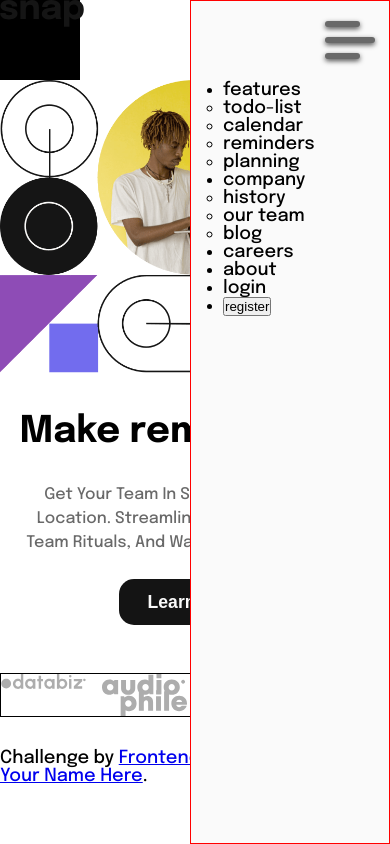
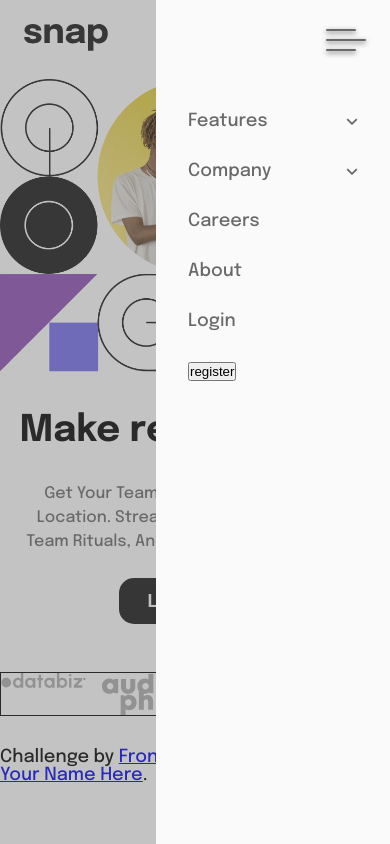
Before and after one commit to john-alvin/frontEnd-challenge-03, a plain HTML site: page index.html in a window 390 px wide. Both pictures are taken after a click on the element 350 px from the left and 40 px from the top of the page. Drawn offline with Linux system fonts and the light colour scheme.

Commit message:
add features for main header nav
under main component add open class and psuedo element
under header component finalize burger button and nav
under nav component add dropdown menu for features and company

```diff
--- a/dist/css/main.css
+++ b/dist/css/main.css
@@ -7,75 +7,175 @@
 header {
   display: flex;
   justify-content: space-between;
+  padding: 1.5rem;
 }
 
 .snap {
-  background-color: black;
-  width: 80px;
-  height: 80px;
+  height: 100%;
+  cursor: pointer;
+  transition: all 0.3s ease-in-out;
+}
+.snap:hover {
+  filter: drop-shadow(2px 5px 7px hsl(0deg, 0%, 41%));
 }
 
 .menu-btn {
-  position: relative;
   display: flex;
   justify-content: center;
   align-items: center;
-  width: 80px;
-  height: 80px;
   cursor: pointer;
-  transition: all 0.5s ease-in-out;
-  border: 1px solid green;
+  transition: all 0.3s ease-in-out;
+  z-index: 2;
 }
 .menu-btn__burger {
-  z-index: 1;
-  width: 50px;
-  height: 6px;
+  width: 40px;
+  height: 2px;
   background-color: hsl(0deg, 0%, 41%);
   border-radius: 5px;
-  box-shadow: 0 2px 5px #4f4f4f;
-  transition: all 0.5s ease-in-out;
+  box-shadow: 0 2px 5px #5c5c5c;
+  transition: all 0.3s ease-in-out;
 }
 .menu-btn__burger::before {
   content: "";
   position: absolute;
-  width: 50px;
-  height: 6px;
+  width: 40px;
+  height: 2px;
   background-color: hsl(0deg, 0%, 41%);
   border-radius: 5px;
-  box-shadow: 0 2px 5px #4f4f4f;
-  transition: all 0.5s ease-in-out;
-  transform: translateY(-16px);
+  box-shadow: 0 2px 5px #5c5c5c;
+  transition: all 0.3s ease-in-out;
+  transform: translateY(-10px);
 }
 .menu-btn__burger::after {
   content: "";
   position: absolute;
-  width: 50px;
-  height: 6px;
+  width: 40px;
+  height: 2px;
   background-color: hsl(0deg, 0%, 41%);
   border-radius: 5px;
-  box-shadow: 0 2px 5px #4f4f4f;
-  transition: all 0.5s ease-in-out;
-  transform: translateY(16px);
+  box-shadow: 0 2px 5px #5c5c5c;
+  transition: all 0.3s ease-in-out;
+  transform: translateY(10px);
 }
 .menu-btn__burger.open::before {
-  width: 35px;
+  width: 30px;
 }
 .menu-btn__burger.open::after {
-  width: 35px;
+  width: 30px;
 }
 
 .nav {
-  border: 1px solid red;
   min-height: 100vh;
   position: absolute;
   right: -100%;
   background-color: hsl(0deg, 0%, 98%);
-  width: 200px;
-  padding: 5rem 2rem;
-  transition: all 0.5s ease-in-out;
+  min-width: 60%;
+  padding: 7rem 2rem;
+  top: 0;
+  transition: all 0.3s ease-in-out;
 }
 .nav.open {
   right: 0;
+  z-index: 1;
+}
+
+.menu-nav__features {
+  cursor: pointer;
+}
+.menu-nav__features .select {
+  display: flex;
+  justify-content: space-between;
+  align-items: center;
+  margin-bottom: 2rem;
+}
+.menu-nav__features .select__caret {
+  height: 12px;
+  width: 12px;
+  background-image: url(/images/icon-arrow-down.svg);
+  background-position: center;
+  background-repeat: no-repeat;
+  background-size: contain;
+  transition: all 0.3s ease-in-out;
+}
+.menu-nav__features .select__caret.open {
+  transform: rotate(180deg);
+}
+.menu-nav__features .features {
+  margin-left: 3rem;
+}
+.menu-nav__features .features__menu {
+  position: relative;
+}
+.menu-nav__features .features__menu .todo-list::before {
+  content: "";
+  background-image: url(/images/icon-todo.svg);
+  height: 18px;
+  width: 18px;
+  background-repeat: no-repeat;
+  background-size: contain;
+  position: absolute;
+  left: -1.5rem;
+  top: -0.1rem;
+}
+.menu-nav__features .features__menu .calendar::before {
+  content: "";
+  background-image: url(/images/icon-calendar.svg);
+  height: 18px;
+  width: 18px;
+  background-repeat: no-repeat;
+  background-size: contain;
+  position: absolute;
+  left: -1.5rem;
+  top: -0.1rem;
+}
+.menu-nav__features .features__menu .reminders::before {
+  content: "";
+  background-image: url(/images/icon-reminders.svg);
+  height: 18px;
+  width: 18px;
+  background-repeat: no-repeat;
+  background-size: contain;
+  position: absolute;
+  left: -1.5rem;
+  top: -0.1rem;
+}
+.menu-nav__features .features__menu .planning::before {
+  content: "";
+  background-image: url(/images/icon-planning.svg);
+  height: 18px;
+  width: 18px;
+  background-repeat: no-repeat;
+  background-size: contain;
+  position: absolute;
+  left: -1.5rem;
+  top: -0.1rem;
+}
+.menu-nav__features .features.open {
+  display: none;
+}
+.menu-nav__company {
+  cursor: pointer;
+}
+.menu-nav__company .select {
+  display: flex;
+  justify-content: space-between;
+  align-items: center;
+  margin-bottom: 2rem;
+}
+.menu-nav__company .select__caret {
+  height: 12px;
+  width: 12px;
+  background-image: url(/images/icon-arrow-down.svg);
+  background-position: center;
+  background-repeat: no-repeat;
+  background-size: contain;
+  transition: all 0.3s ease-in-out;
+}
+.menu-nav__company .select__caret.open {
+  transform: rotate(180deg);
+}
+.menu-nav__company .company-list {
+  margin-left: 2rem;
 }
 
 body {
@@ -85,29 +185,48 @@ body {
   overflow: hidden;
   line-height: 1;
 }
+body.open::after {
+  content: "";
+  position: absolute;
+  width: 100vw;
+  height: 100%;
+  top: 0;
+  left: 0;
+  background-color: rgba(105, 105, 105, 0.4);
+}
+body ul {
+  list-style: none;
+  color: hsl(0deg, 0%, 41%);
+  text-transform: capitalize;
+  margin-bottom: 2rem;
+}
+body ul li {
+  margin-bottom: 2rem;
+}
+
+.hidden {
+  display: none;
+}
 
 main .hero img {
-  -o-object-position: top center;
-     object-position: top center;
   -o-object-fit: cover;
      object-fit: cover;
   margin-bottom: 1.8rem;
   max-width: 100%;
 }
-
-.container {
+main .container {
   display: flex;
   flex-direction: column;
   align-items: center;
 }
-.container__title {
+main .container__title {
   font-weight: 700;
   margin: 0 0.5rem;
   text-align: center;
   font-size: 2.3rem;
   padding: 0.5rem;
 }
-.container__details {
+main .container__details {
   font-weight: 400;
   margin: 1rem 0.5rem;
   line-height: 1.5rem;
@@ -117,7 +236,7 @@ main .hero img {
   font-size: 1rem;
   color: hsl(0deg, 0%, 41%);
 }
-.container__learn-more {
+main .container__learn-more {
   font-size: 1.1rem;
   border-radius: 15px;
   border: none;
@@ -127,26 +246,26 @@ main .hero img {
   color: hsl(0deg, 0%, 98%);
   font-weight: 700;
   margin-bottom: 3rem;
-  transition: all 0.5s ease-in-out;
+  transition: all 0.3s ease-in-out;
 }
-.container__learn-more:hover {
+main .container__learn-more:hover {
   background-color: hsl(0deg, 0%, 98%);
   color: hsl(0deg, 0%, 8%);
   border: 1px solid hsl(0deg, 0%, 8%);
   cursor: pointer;
 }
-.container__learn-more:active {
+main .container__learn-more:active {
   background-color: hsl(0deg, 0%, 8%);
   color: hsl(0deg, 0%, 98%);
   border: none;
 }
-.container__partners {
+main .container__partners {
   border: 1px solid black;
   display: grid;
   grid-template-columns: repeat(4, 1fr);
   gap: 1rem;
   margin-bottom: 2rem;
 }
-.container__partners img {
+main .container__partners img {
   width: 100%;
 }/*# sourceMappingURL=main.css.map */
```
Also changed, not shown: 1 other file.
